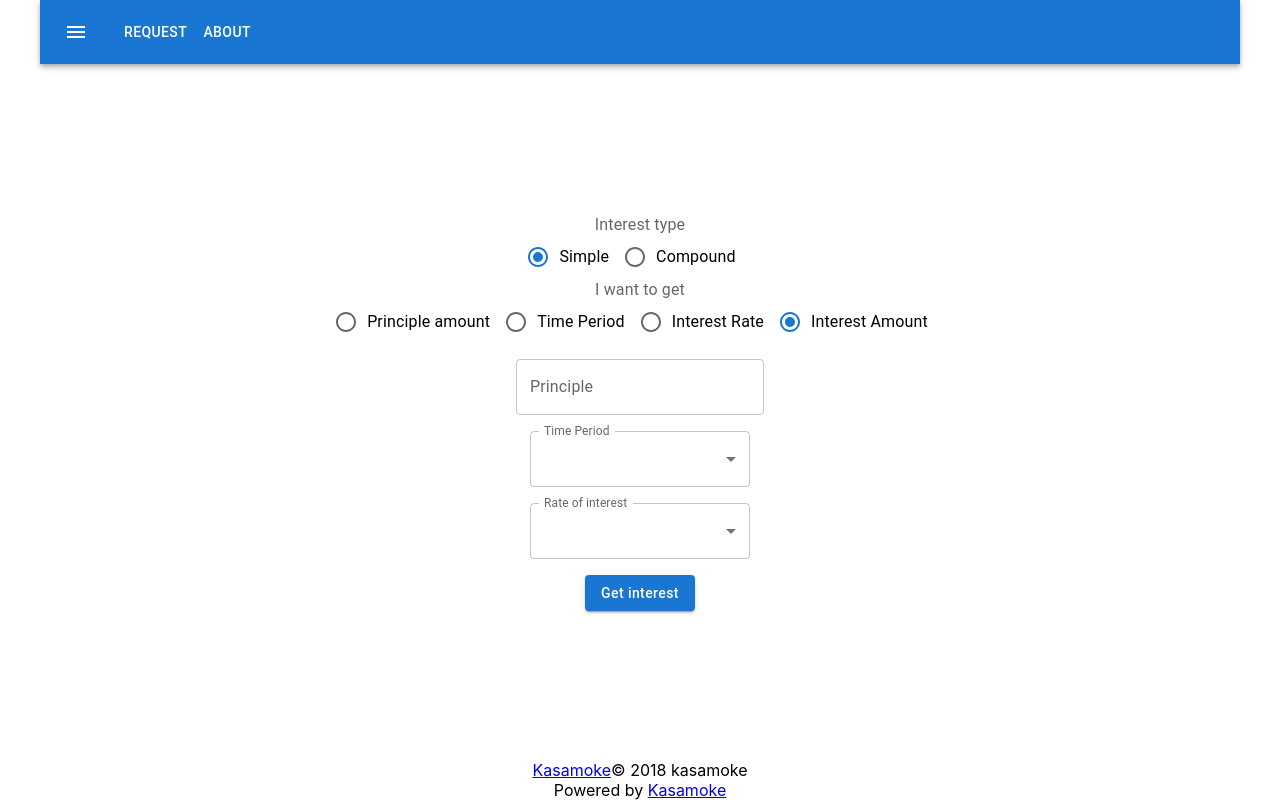
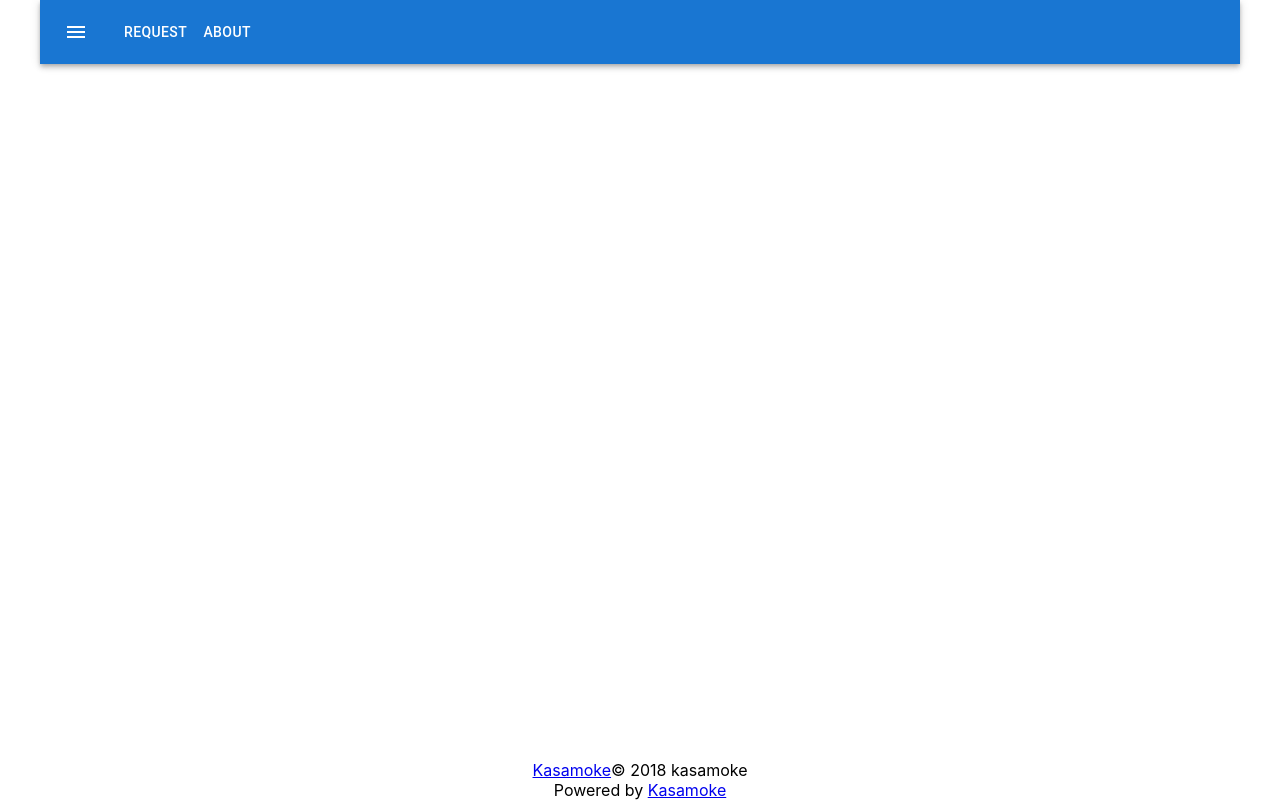
Before and after one commit to nirajpandey034/InterestCalculator, a React (Create React App) app: page /interest-calculator in a window 1280 px wide. Built offline with nearby package versions, Linux system fonts and the light colour scheme.

Commit message:
added routes

```diff
--- a/src/App.js
+++ b/src/App.js
@@ -1,10 +1,13 @@
-import './App.css';
-import Home from './Components/Home';
+import "./App.css";
+import { BrowserRouter } from "react-router-dom";
+import Home from "./Components/Home";
 
 function App() {
   return (
     <div className="App">
-      <Home />
+      <BrowserRouter>
+        <Home />
+      </BrowserRouter>
     </div>
   );
 }
--- a/src/Components/Home.js
+++ b/src/Components/Home.js
@@ -1,16 +1,19 @@
-import React from 'react'
-import Header from './Header';
-import Calculator from './InterestCalculator/Calculator';
-import Footer from './Footer';
+import React from "react";
+import { Routes, Route } from "react-router-dom";
+import Header from "./Header";
+import Calculator from "./InterestCalculator/Calculator";
+import Footer from "./Footer";
 
 function Home() {
   return (
     <>
-        <Header />
-        <Calculator />
-        <Footer />
+      <Header />
+      <Routes>
+        <Route path="/" element={<Calculator />} />
+      </Routes>
+      <Footer />
     </>
-  )
+  );
 }
 
-export default Home
+export default Home;
```
